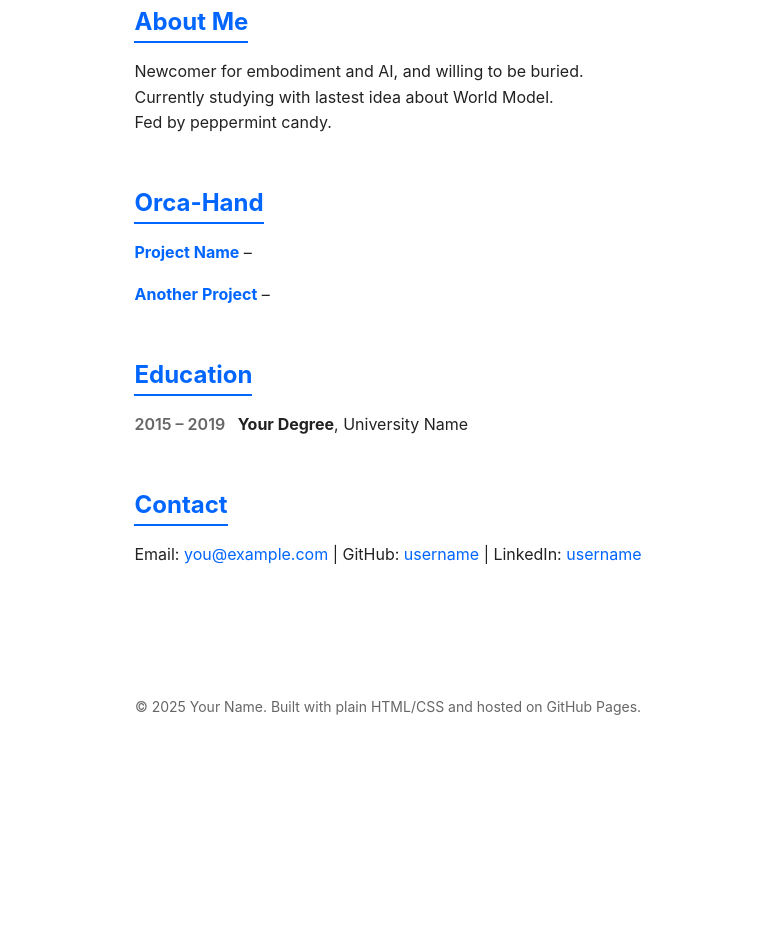
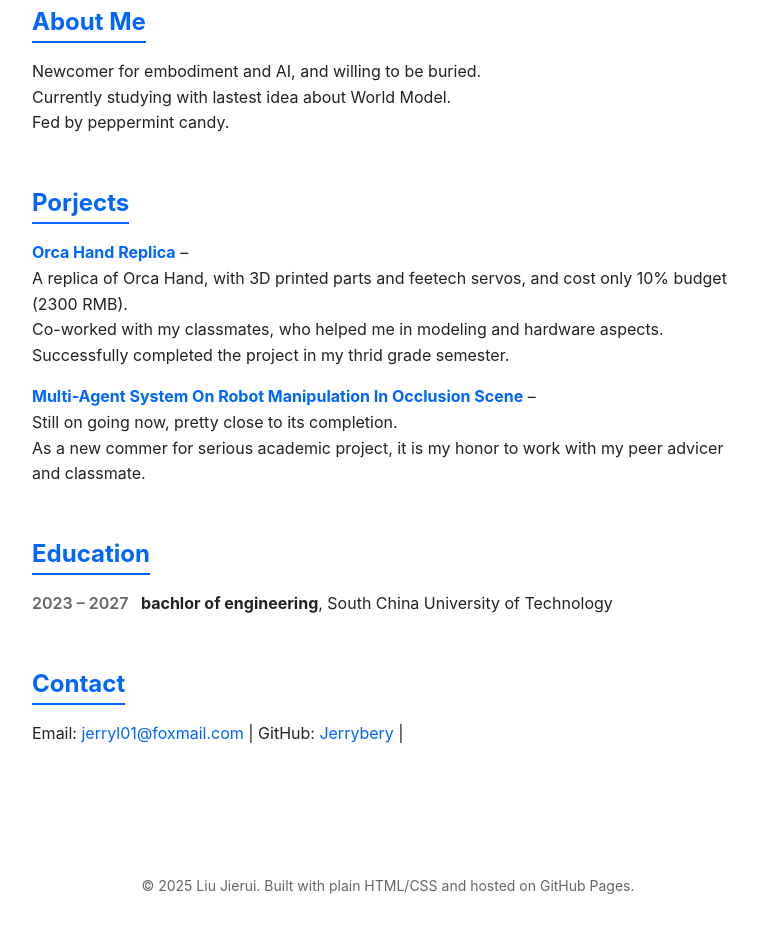
Before and after one commit to Jerrybery/jerrybery.github.io, a plain HTML site: page index.html in a window 1280 px wide. Shown: the part 568-1497 px from the top of the page, without its empty margins (252-1010 px from the left). Before the commit the page ends 1318 px from the top, so only its background shows below. Drawn offline with Linux system fonts and the light colour scheme.

Commit message:
content update

```diff
--- a/index.html
+++ b/index.html
@@ -2,7 +2,7 @@
 <html lang="en">
 <head>
   <meta charset="UTF-8">
-  <title>Your Name – Personal Page</title>
+  <title>Liu Jierui – Personal Page</title>
   <meta name="viewport" content="width=device-width, initial-scale=1">
   <style>
     :root {
@@ -100,15 +100,24 @@
     </section>
 
     <section id="projects">
-      <h2>Orca-Hand </h2>
+      <h2>Porjects </h2>
       <ul>
         <li>
-          <strong><a href="#">Project Name</a></strong> –
+          <strong><a href="#">Orca Hand Replica</a></strong> –
           <!-- FILL-IN: one-sentence elevator pitch -->
+           <p>
+            A replica of Orca Hand, with 3D printed parts and feetech servos, and cost only 10% budget (2300 RMB). <br>
+            Co-worked with my classmates, who helped me in modeling and hardware aspects. <br>
+            Successfully completed the project in my thrid grade semester. <br>
+           </p>
         </li>
         <li>
-          <strong><a href="#">Another Project</a></strong> –
+          <strong><a href="#">Multi-Agent System On Robot Manipulation In Occlusion Scene</a></strong> –
           <!-- FILL-IN: one-sentence elevator pitch -->
+           <p>
+            Still on going now, pretty close to its completion. <br>
+            As a new commer for serious academic project, it is my honor to work with my peer advicer and classmate. <br>
+           </p>
         </li>
         <!-- add more <li> blocks as needed -->
       </ul>
@@ -118,8 +127,8 @@
       <h2>Education</h2>
       <ul>
         <li>
-          <time>2015 – 2019</time>
-          <strong>Your Degree</strong>, University Name
+          <time>2023 – 2027</time>
+          <strong>bachlor of engineering</strong>, South China University of Technology
         </li>
       </ul>
     </section>
@@ -127,15 +136,15 @@
     <section id="contact">
       <h2>Contact</h2>
       <p>
-        Email: <a href="mailto:you@example.com">you@example.com</a> |
-        GitHub: <a href="https://github.com/username">username</a> |
-        LinkedIn: <a href="https://linkedin.com/in/username">username</a>
+        Email: <a href="mailto:jerryl01@foxmail.com">jerryl01@foxmail.com</a> |
+        GitHub: <a href="https://github.com/Jerrybery">Jerrybery</a> |
+        <!-- LinkedIn: <a href="https://linkedin.com/in/liujierui">liujierui</a> -->
       </p>
     </section>
   </main>
 
   <footer>
-    © <span id="year"></span> Your Name. Built with plain HTML/CSS and hosted on GitHub Pages.
+    © <span id="year"></span> Liu Jierui. Built with plain HTML/CSS and hosted on GitHub Pages.
   </footer>
 
   <script>
```
